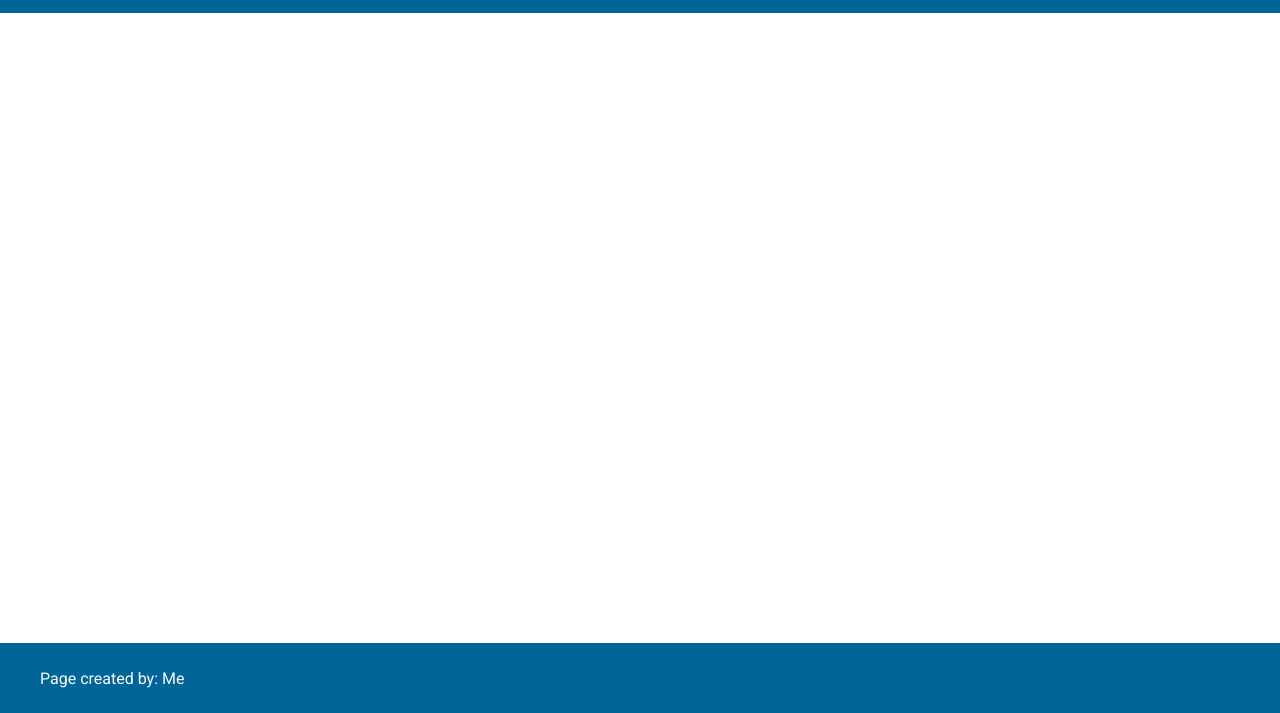
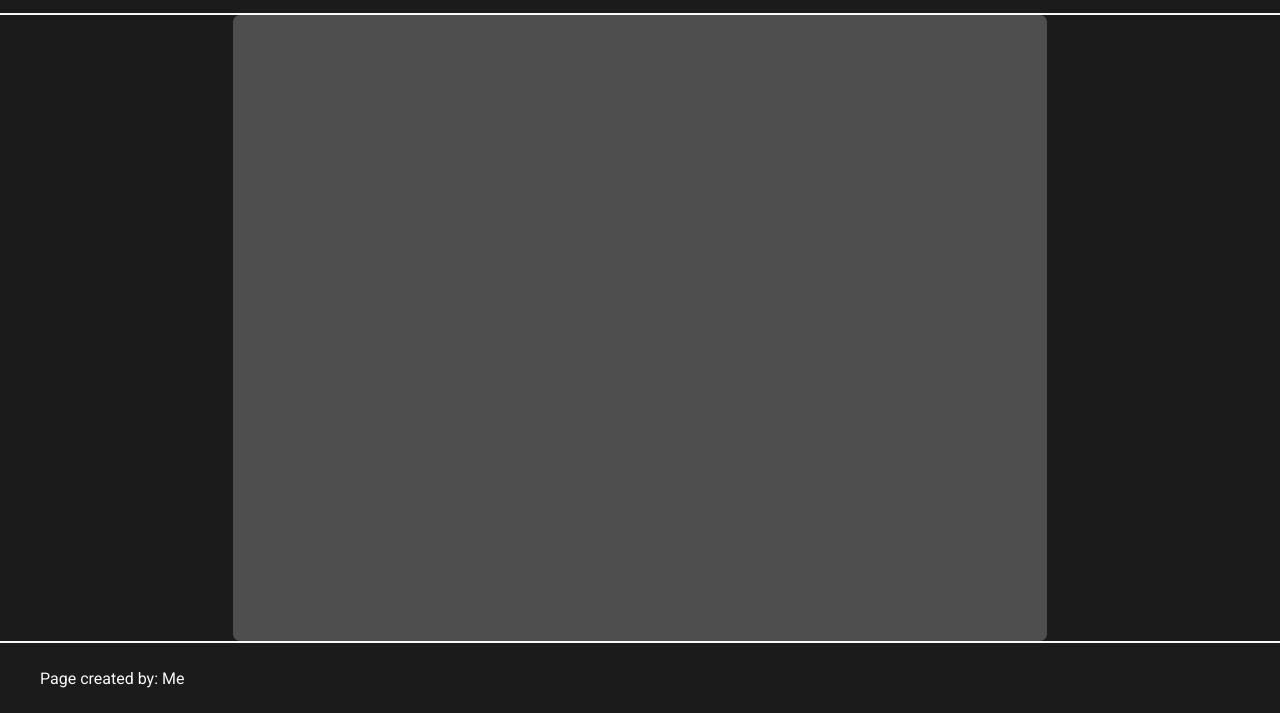
Before and after one commit to ZLJett/calculator-page, a plain HTML site: page index.html in a window 1280 px wide. Shown: the part 87-800 px from the top of the page. Drawn offline with Linux system fonts and the light colour scheme.

Commit message:
Add basic CSS for center of page

```diff
--- a/style.css
+++ b/style.css
@@ -11,7 +11,7 @@ body {
 
 /* header + footer */
 .header, .footer {
-  background-color: #006699;
+  background-color: #1b1b1b;
   color: #f9faf8;
 }
 
@@ -20,6 +20,7 @@ body {
   justify-content: center;
   align-items: center;
   height: 100px;
+  border-bottom: 2px #f9faf8 solid;
 }
 
 .logo {
@@ -32,6 +33,27 @@ body {
   padding-left: 40px;
   align-items: center;
   height: 70px;
+  border-top: 2px #f9faf8 solid;
 }
 
 /*center-content*/
+
+.center-content {
+  flex: auto;
+  display: grid;
+  grid-template-columns: minmax(200px, 1fr) 3.5fr minmax(200px, 1fr);
+  background-color: #1b1b1b;
+}
+
+.left-column {
+
+}
+
+.center-column {
+  background-color: #4e4e4e;
+  border-radius: 7px;
+}
+
+.right-column {
+
+}
```
Also changed, not shown: index.html (+3 -1 lines).
